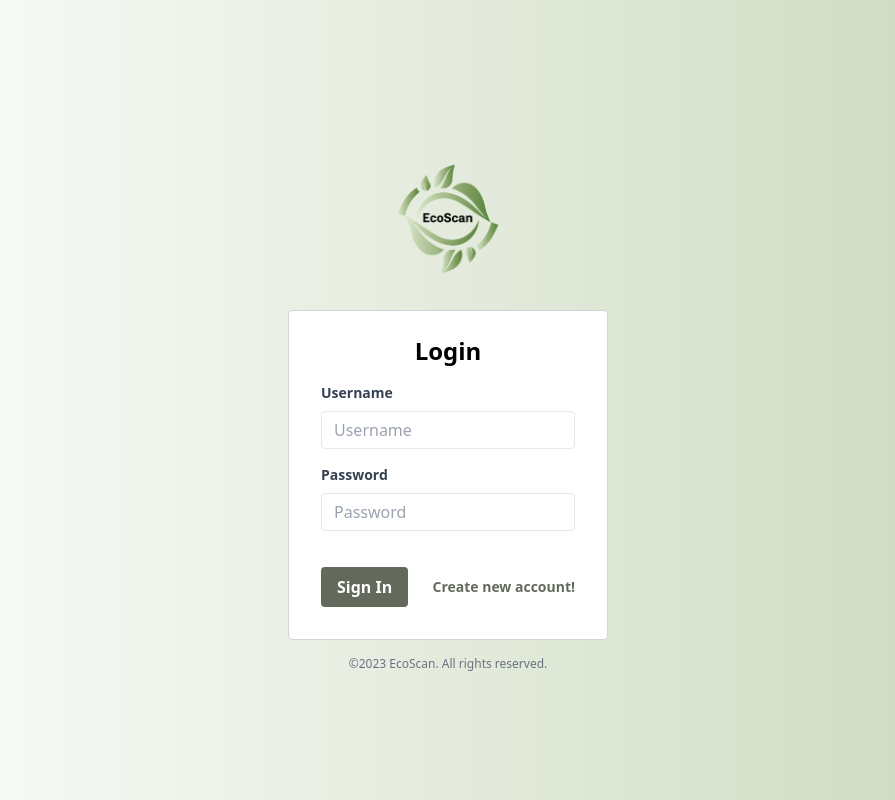
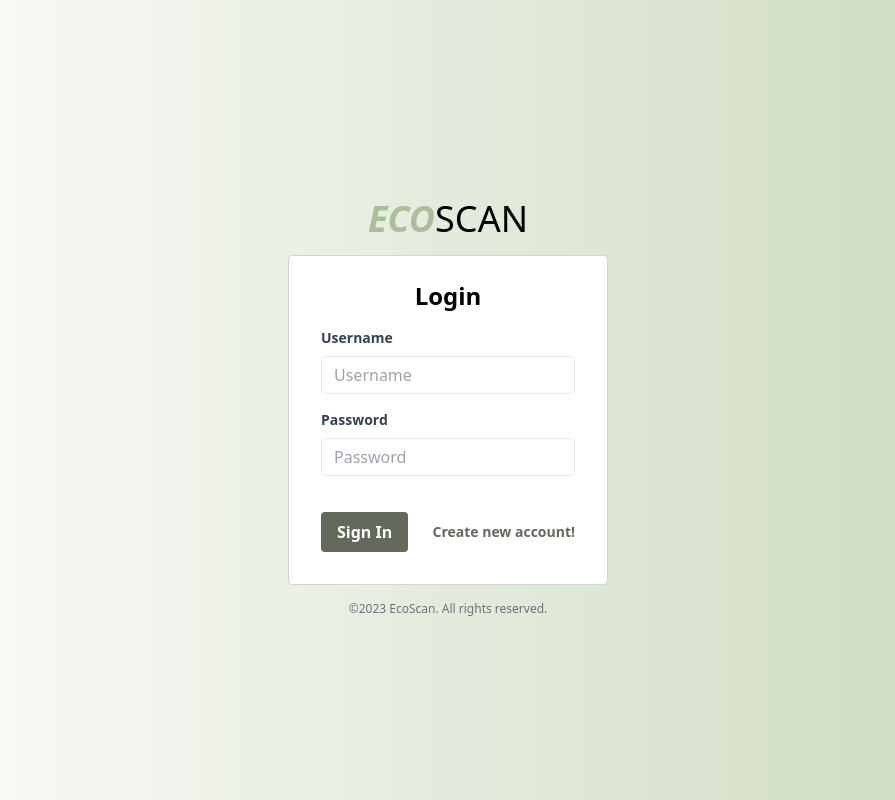
Before and after one commit to LisaKohls/EcoScan, a React (Vite) app in the folder client/: page /login in a window 1280 px wide. Shown: the whole page, without its empty margins (192-1087 px from the left). Built offline with nearby package versions, Linux system fonts and the light colour scheme.

Commit message:
changedlogo

```diff
--- a/client/src/containers/pages/auth/LoginPage.tsx
+++ b/client/src/containers/pages/auth/LoginPage.tsx
@@ -4,6 +4,7 @@ import useAuth from '../../../hooks/useAuth';
 import axios from '../../../api/axiosAPI';
 import { AxiosError } from 'axios';
 import LeaveLogo from '../../../components/logos/LeaveLogo';
+import EcoScan from "../../../components/logos/EcoScan";
 
 const LOGIN_URL = 'api/auth/login';
 
@@ -85,7 +86,7 @@ const LoginPage: React.FC = () => {
   return (
     <div className="min-h-screen bg-gradient-to-r from-white to-secondary-light flex items-center justify-center">
       <div className="w-full max-w-xs">
-        <LeaveLogo sizing="w-2/3 h-auto" />
+        <EcoScan />
         <form
           onSubmit={handleSubmit}
           className="bg-white border border-gray-300 rounded px-8 pt-6 pb-8 mb-4"
@@ -138,14 +139,14 @@ const LoginPage: React.FC = () => {
           </div>
           <div className="flex items-center justify-between">
             <button
-              className="bg-primary-color hover:bg-secondary-dark text-white font-bold py-2 px-4 rounded focus:outline-none focus:shadow-outline"
+              className="bg-primary-color hover:bg-secondary-dark text-white font-bold py-2 px-4 rounded focus:outline-none focus:shadow-outline transition ease-in-out duration-300"
               type="submit"
             >
               Sign In
             </button>
             <Link
               to="/registration"
-              className="inline-block align-baseline font-bold text-sm text-primary-color hover:text-secondary-color"
+              className="inline-block align-baseline font-bold text-sm text-primary-color hover:text-secondary-dark transition ease-in-out duration-300"
             >
               Create new account!
             </Link>
--- a/client/src/containers/pages/main/MainPage.tsx
+++ b/client/src/containers/pages/main/MainPage.tsx
@@ -2,6 +2,7 @@ import ButtonPrimary from '../../../components/buttons/ButtonPrimary';
 import { useNavigate } from 'react-router-dom';
 import Introduction from '../../../components/introduction/Introduction';
 import LeaveLogo from '../../../components/logos/LeaveLogo';
+import EcoScan from "../../../components/logos/EcoScan";
 
 const MainPage: React.FC = () => {
   const navigate = useNavigate();
@@ -12,7 +13,7 @@ const MainPage: React.FC = () => {
 
   return (
     <>
-      <LeaveLogo sizing="w-1/2 sm:w-1/6 h-auto" />
+      <EcoScan />
       <Introduction />
       <ButtonPrimary onClick={() => navigateToPage('searchForProduct')}>
         Type in manually
```
